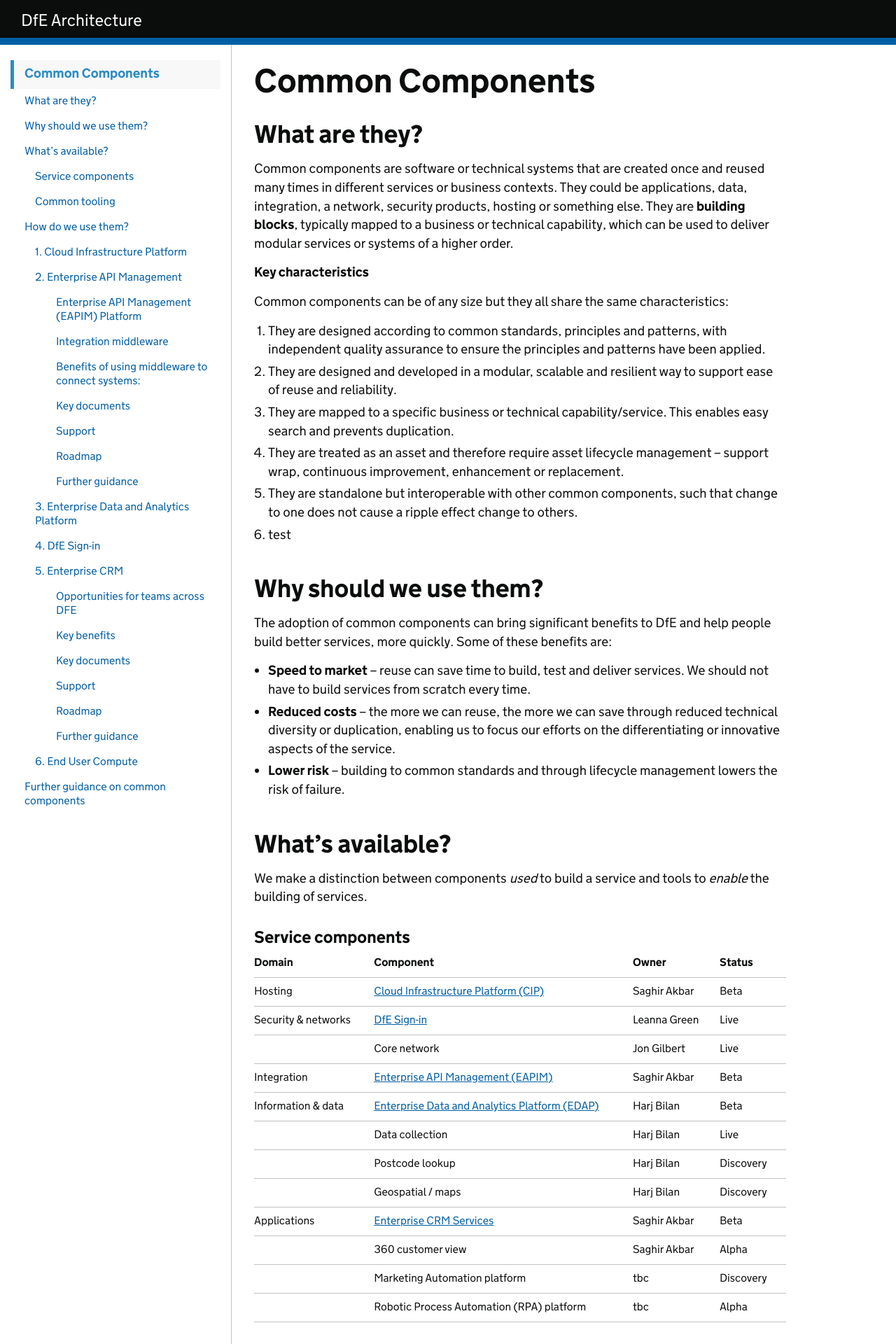
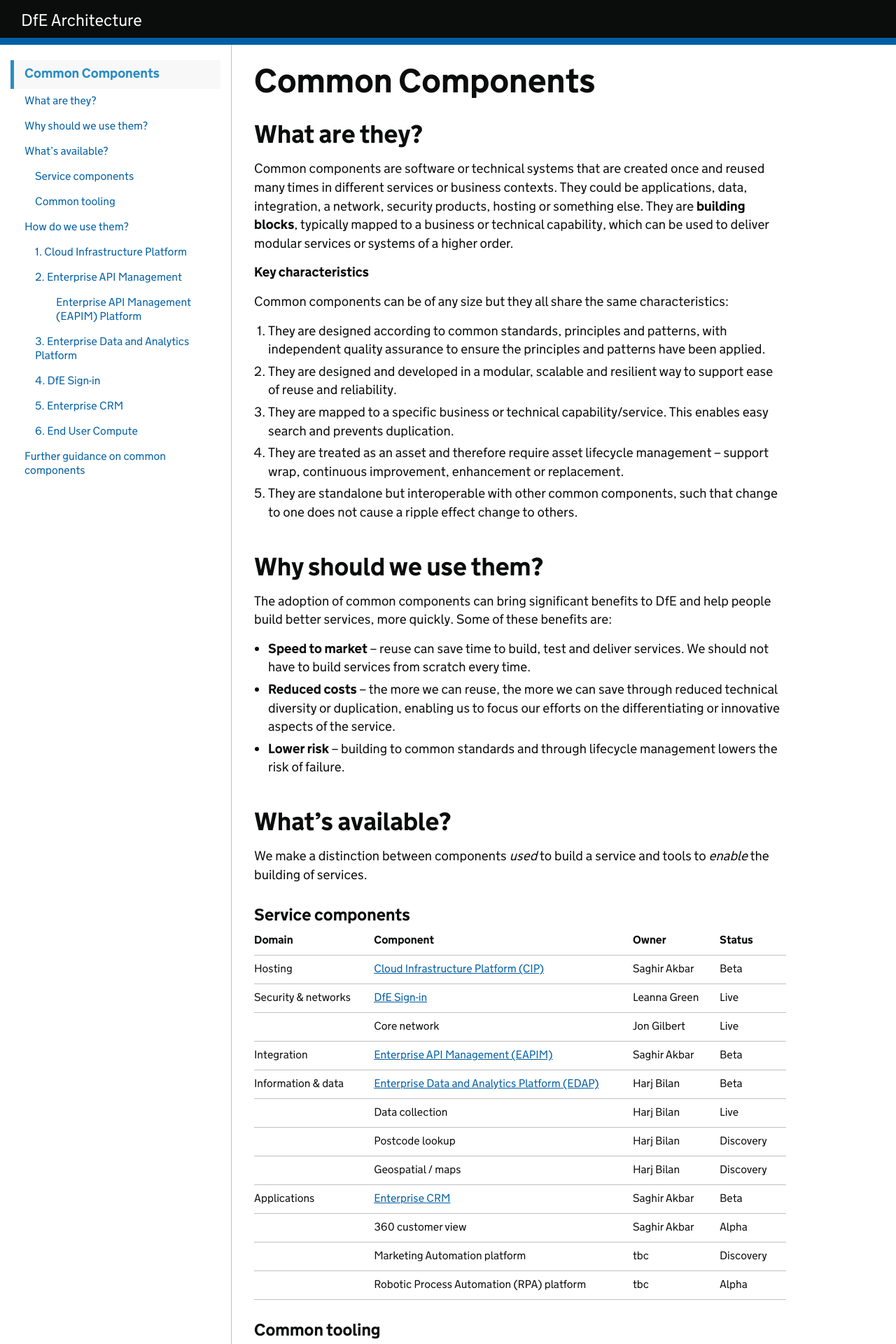
Before and after one commit to DFE-Digital/architecture, a Jekyll site: the page built from common-components/index.md, in a window 1280 px wide. Shown: the top 1920 px of the page at 70% size. Built offline with Jekyll 4.4.1, drawn with Linux system fonts in a browser that asks for light colours; our own code applies the rules of GitHub Pages for plain Markdown files.

Commit message:
Update index.md
Updates to reflect Luke's feedback

```diff
--- a/common-components/index.md
+++ b/common-components/index.md
@@ -17,7 +17,6 @@ Common components can be of any size but they all share the same characteristics
 3. They are mapped to a specific business or technical capability/service. This enables easy search and prevents duplication.
 4. They are treated as an asset and therefore require asset lifecycle management – support wrap, continuous improvement, enhancement or replacement.
 5. They are standalone but interoperable with other common components, such that change to one does not cause a ripple effect change to others.
-6. test
 
 ## Why should we use them? ##
 
@@ -43,7 +42,7 @@ Information & data | [Enterprise Data and Analytics Platform (EDAP)](#edap) | Ha
 | Data collection | Harj Bilan | Live
 | Postcode lookup | Harj Bilan | Discovery
 | Geospatial / maps | Harj Bilan | Discovery
-Applications | [Enterprise CRM Services](#crm) | Saghir Akbar | Beta
+Applications | [Enterprise CRM](#crm) | Saghir Akbar | Beta
 | 360 customer view | Saghir Akbar | Alpha
 | Marketing Automation platform | tbc | Discovery
 | Robotic Process Automation (RPA) platform | tbc | Alpha
@@ -140,26 +139,25 @@ Below is an overview of some of the key benefits.
 - EAPIM has a flexible subscription model, which means you won’t pay for more hosting space than you use
 - By moving APIs to EAPIM, we are reducing the number of duplicate API platforms across the estate
 
-##### Integration middleware
+__Integration middleware__
 In addition to the API platform, integration middleware services are also available. These services use APIs to improve data sharing between multiple systems.
 
-##### Benefits of using middleware to connect systems:
 The middleware technology improves access to siloed data and can deliver it between multiple systems in near real-time. By integrating systems in this way, we get better visibility of data, reduce the need to manually input data into multiple systems, increase efficiency, and reduce the risk of data error.
 
-##### Key documents
+__Documentation__
 Read the [Operating Model](https://educationgovuk.sharepoint.com/sites/lveesfa00073/API%20Management/Forms/AllItems.aspx?id=%2Fsites%2Flveesfa00073%2FAPI%20Management%2FPlatform%20Documentation%2FService%20Operating%20Model%20%28SOM%29%2FCurrent%20Version&viewid=00000000%2D0000%2D0000%2D0000%2D000000000000) for more information about the solution design, security, availability, support and governance. If you need access to this document, please contact Matt Morgan.
 
-##### Support
-The service is supported internally by a central team of specialists within the Cloud Infrastructure and Platform Services Team. To report an issue with the service, contact the service desk; the team are available from 08:00 – 22:00 hrs Monday to Friday, excluding English public holidays.
+__Support__
+The service is supported internally by a central team of specialists within the Cloud Infrastructure and Platform Services team. To report an issue with the service, log a ticket via the [Service Portal](https://dfe.service-now.com/serviceportal); the team are available from 08:00 – 22:00 hrs Monday to Friday, excluding English public holidays.
 
-##### Roadmap
+__Roadmap__
 Over the next 18 months, these services are evolving in two key areas:
 - Driving adoption
     - Onboarding more APIs onto the platform
     - Promoting reuse of integration middleware
 
-##### Further guidance
-Contact Sarfraz Malik to find out more about this solution.
+__Further guidance__
+Contact [Sarfraz Malik] (https://eur.delve.office.com/?u=8d0b2191-9a02-4a7f-8ad3-9b41ea129354&v=profiledetails) to find out more about this solution.
 
 <a name="edap"></a>
 ### 3. Enterprise Data and Analytics Platform
@@ -219,20 +217,19 @@ __Further guidance__
 ### 5. Enterprise CRM
 An enterprise-aligned CRM platform built on Microsoft Dynamics 365 that provides a modern, secure and cost-effective solution for managing customer relationships.
 
-The platform is **centrally supported** within the Cloud Infrastructure and Platform Services Team and offers CRM services to a range of DfE customers. The platform is versatile and scalable, and easy to customise to meet different user needs and requirements.
+The platform is **centrally supported** within the Cloud Infrastructure and Platform Services team and offers CRM services to a range of DfE customers. The platform is versatile and scalable, and easy to customise to meet different user needs and requirements.
 
-##### Opportunities for teams across DFE
+__Opportunities for teams across DFE__
 The Enterprise CRM service is constantly evolving, with new capabilities and functionality being incorporated regularly. Teams across DfE are adopting the Enterprise CRM services to:
 - enhance their current CRM solutions
 - benefit from more integration and data sharing
 - make significant savings on development and support
 
-##### Key benefits
 Below is an overview of some of the key benefits.
 
 **Strategic benefits:**
 - Aligns with DfE and wider government strategy
-- The Enterprise CRM strategic roadmap has a host of capability enhance-ments to increase functional maturity
+- The Enterprise CRM strategic roadmap has a host of capability enhancements to increase functional maturity
 - System and development knowledge is retained in-house, enabling quicker and more flexible delivery of future capabilities
 
 **Technical benefits:**
@@ -247,18 +244,18 @@ Below is an overview of some of the key benefits.
 - Testing and training for technical and user readiness
 
 **Cost benefits:**
-- Save money by consolidating support models, exiting from expensive exter-nal supplier contracts, and sharing central resources
+- Save money by consolidating support models, exiting from expensive external supplier contracts, and sharing central resources
 - Lowered cost of total ownership and economies of scale as multiple business areas contribute to maintenance costs
 
-##### Key documents
+__Documentation__
 Read the [Operating Model](https://educationgovuk.sharepoint.com/:w:/r/sites/lveesfa00073/_layouts/15/Doc.aspx?sourcedoc=%7b5E35BFD1-44C0-478B-81AA-368CAEED4CC3%7d&file=SharedCRM_Service_Operating_Model%20v0.1.docx&action=default&mobileredirect=true&CID=D33D9D75-C993-40C8-AAF5-449A95931FD9&wdLOR=c43C81DA6-1EF4-4B25-B4E7-F798DB011FE5) for more information about the solution design, security, availability, support and governance. If you need access to this document, please contact Matt Morgan.
 
-##### Support
+__Support__
 The Enterprise CRM is supported internally by a central team within CIPS.  The team uses the ServiceNow toolset to manage the support of this service and follow DfE’s central service management processes.
 
 Contact the service desk to report an issue, the team are available from 08:00 – 22:00 hrs Monday to Friday, excluding English public holidays.  If the service desk is unable to resolve your query, the issue will be passed to a specialist technical team.
 
-##### Roadmap
+__Roadmap__
 The Enterprise CRM is tailored to meet unique customer requirements in every new deployment. A range of enhanced solution features are also planned, these include:
 - email
 - Document storage
@@ -268,8 +265,8 @@ The Enterprise CRM is tailored to meet unique customer requirements in every new
 - AI builder
 - Customer relationship insights
 
-##### Further guidance
-Contact David Bowley to find out more about this solution.
+__Further guidance__
+Contact [David Bowley](https://eur.delve.office.com/?u=2f894eab-9154-4025-9a34-4d6236a07b08&v=profiledetails) to find out more about this solution.
 
 
 <a name="euc"></a>
```
